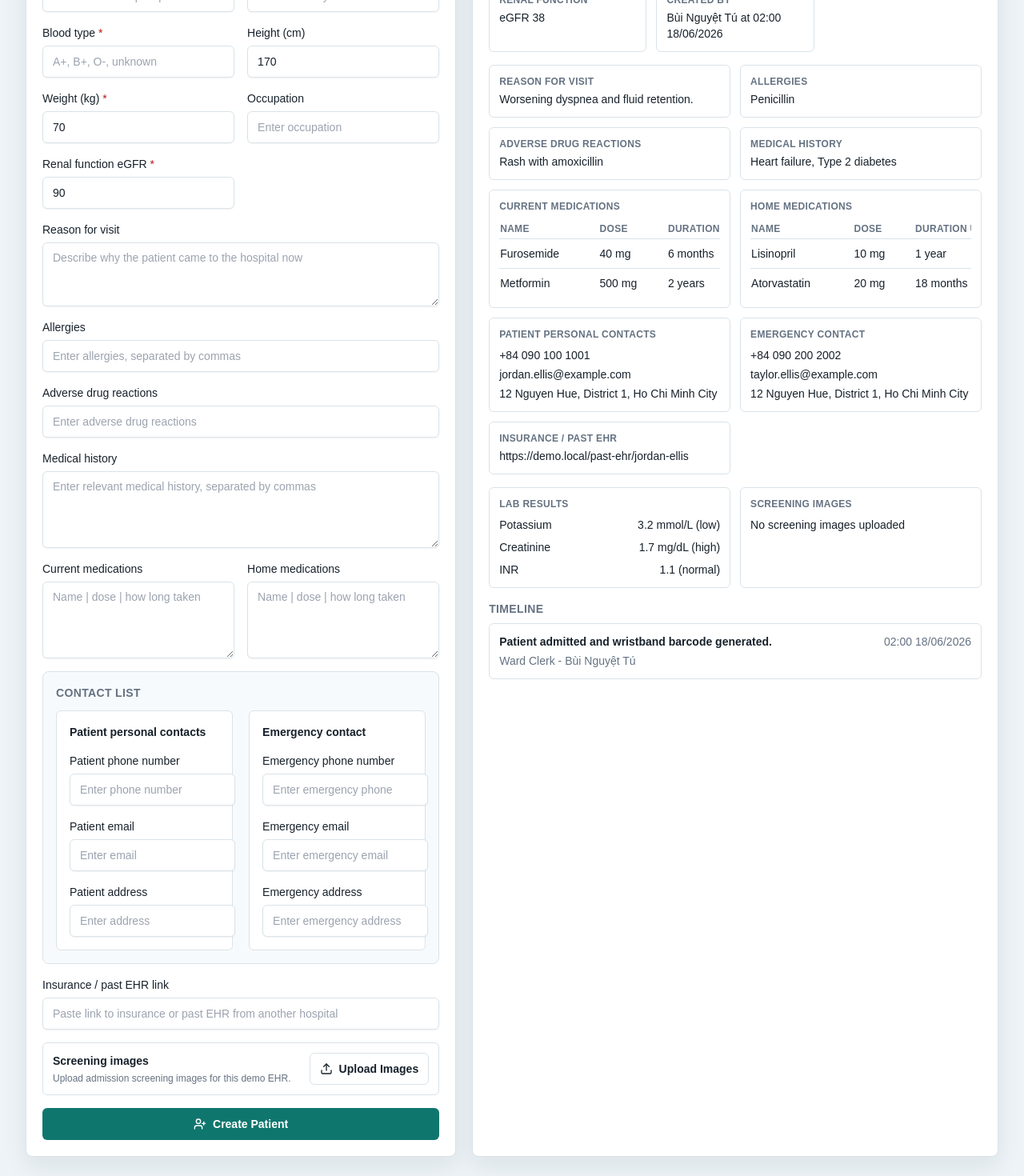
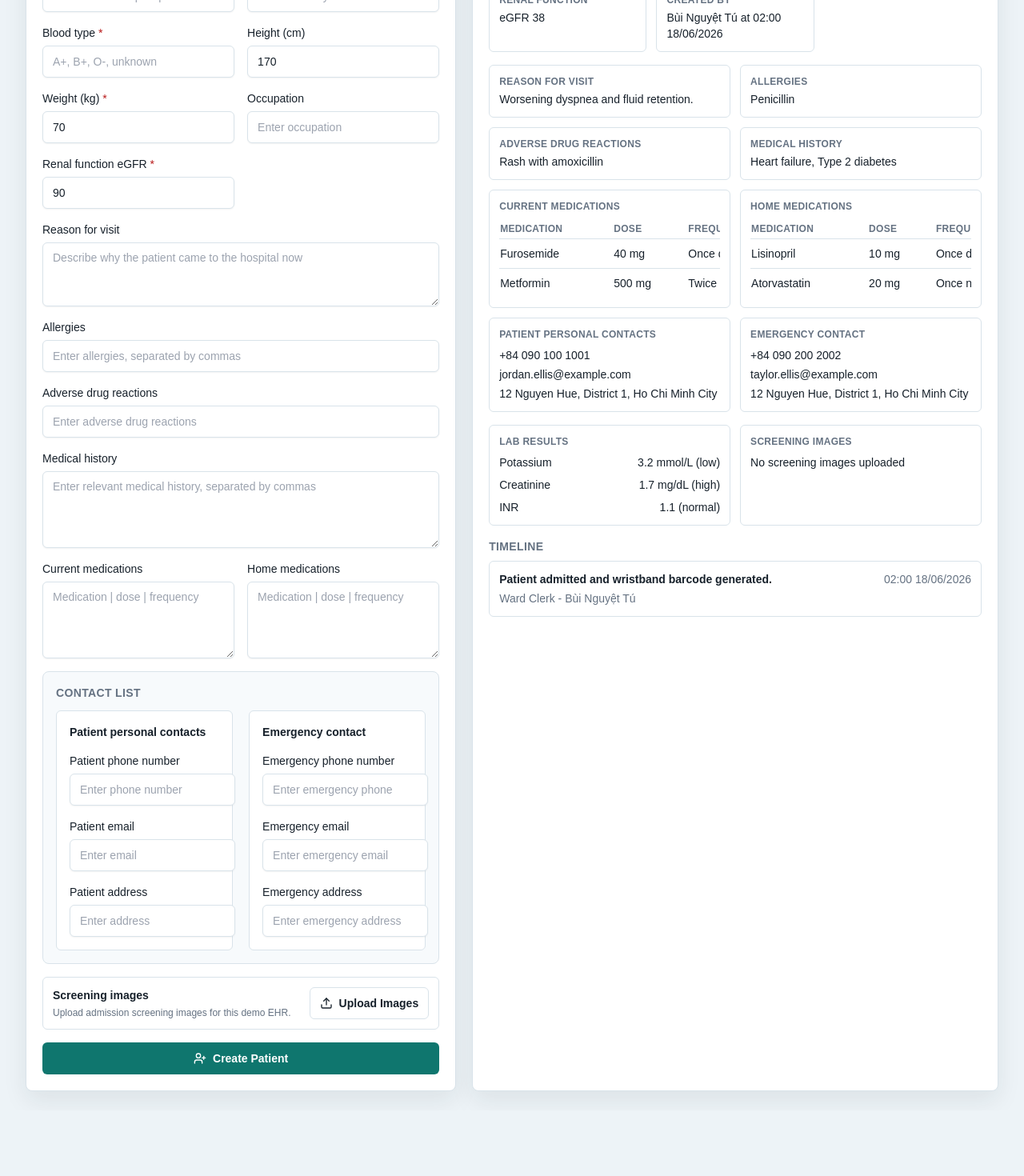
Before and after one commit to ngogiabao16122007-png/informatics, a Next.js app: page / in a window 1280 px wide. Shown: the part 914-2384 px from the top of the page at 80% size. After the commit the page ends 2302 px from the top, so only its background shows below. Built offline with nearby package versions, Linux system fonts and the light colour scheme.

Commit message:
Clarify medication history and remove insurance field

```diff
--- a/app/page.tsx
+++ b/app/page.tsx
@@ -297,8 +297,7 @@ const emptyAdmissionForm = {
   patientAddress: "",
   emergencyPhone: "",
   emergencyEmail: "",
-  emergencyAddress: "",
-  insuranceLink: ""
+  emergencyAddress: ""
 };
 
 type OrderDraft = {
@@ -358,8 +357,8 @@ function splitLines(value: string): string[] {
 
 function parseMedicationDetails(value: string): MedicationHistoryItem[] {
   return splitLines(value).map((line) => {
-    const [name = "", dose = "", duration = ""] = line.split("|").map((part) => part.trim());
-    return { name, dose, duration };
+    const [name = "", dose = "", frequency = ""] = line.split("|").map((part) => part.trim());
+    return { name, dose, frequency };
   });
 }
 
@@ -398,12 +397,18 @@ function fallbackContact(): ContactInfo {
 }
 
 function fallbackMedicationDetails(values: string[]): MedicationHistoryItem[] {
-  return values.map((name) => ({ name, dose: "", duration: "" }));
+  return values.map((name) => ({ name, dose: "", frequency: "" }));
 }
 
 function normalizePatient(patient: Patient): Patient {
-  const currentMedicationDetails = patient.currentMedicationDetails ?? fallbackMedicationDetails(patient.currentMedications ?? []);
-  const homeMedicationDetails = patient.homeMedicationDetails ?? fallbackMedicationDetails(patient.homeMedications ?? []);
+  const currentMedicationDetails = (patient.currentMedicationDetails ?? fallbackMedicationDetails(patient.currentMedications ?? [])).map((item) => ({
+    ...item,
+    frequency: item.frequency ?? item.duration ?? ""
+  }));
+  const homeMedicationDetails = (patient.homeMedicationDetails ?? fallbackMedicationDetails(patient.homeMedications ?? [])).map((item) => ({
+    ...item,
+    frequency: item.frequency ?? item.duration ?? ""
+  }));
 
   return {
     ...patient,
@@ -422,7 +427,6 @@ function normalizePatient(patient: Patient): Patient {
     homeMedicationDetails,
     patientContact: patient.patientContact ?? fallbackContact(),
     emergencyContact: patient.emergencyContact ?? fallbackContact(),
-    insuranceLink: patient.insuranceLink ?? "",
     screeningImages: patient.screeningImages ?? []
   };
 }
@@ -984,8 +988,7 @@ export default function Home() {
       patientAddress: formText(formData, "patientAddress"),
       emergencyPhone: formText(formData, "emergencyPhone"),
       emergencyEmail: formText(formData, "emergencyEmail"),
-      emergencyAddress: formText(formData, "emergencyAddress"),
-      insuranceLink: formText(formData, "insuranceLink")
+      emergencyAddress: formText(formData, "emergencyAddress")
     };
 
     if (!canUse(currentUser.role, "Ward Clerk")) {
@@ -1041,7 +1044,6 @@ export default function Home() {
         email: formValues.emergencyEmail.trim(),
         address: formValues.emergencyAddress.trim()
       },
-      insuranceLink: formValues.insuranceLink.trim(),
       screeningImages: admissionScreeningImages,
       createdAt: timestamp,
       updatedAt: timestamp,
@@ -1289,7 +1291,7 @@ export default function Home() {
                 currentMedications: [...patient.currentMedications, scannedOrder.drugName],
                 currentMedicationDetails: [
                   ...patient.currentMedicationDetails,
-                  { name: scannedOrder.drugName, dose: scannedOrder.dose, duration: "Started during this admission" }
+                  { name: scannedOrder.drugName, dose: scannedOrder.dose, frequency: scannedOrder.frequency }
                 ]
               }
             : patient
@@ -1512,7 +1514,7 @@ export default function Home() {
                   <p className="font-semibold text-clinical-ink">Re-admitted Patient</p>
                   <p className="mt-1 text-clinical-muted">
                     {readmissionPatient
-                      ? `Previous demo EHR found for ${readmissionPatient.name}. Use the insurance or past EHR link below to connect outside records.`
+                      ? `Previous demo EHR found for ${readmissionPatient.name}. Review the existing patient record before creating a new admission.`
                       : "Scan an existing wristband barcode when this is a returning patient."}
                   </p>
                 </div>
@@ -1568,10 +1570,10 @@ export default function Home() {
                 </Field>
                 <div className="grid gap-4 sm:grid-cols-2">
                   <Field label="Current medications">
-                    <textarea name="currentMedications" className={`${inputClass} min-h-24`} placeholder="Name | dose | how long taken" value={admissionForm.currentMedications} onChange={(event) => setAdmissionForm({ ...admissionForm, currentMedications: event.target.value })} />
+                    <textarea name="currentMedications" className={`${inputClass} min-h-24`} placeholder="Medication | dose | frequency" value={admissionForm.currentMedications} onChange={(event) => setAdmissionForm({ ...admissionForm, currentMedications: event.target.value })} />
                   </Field>
                   <Field label="Home medications">
-                    <textarea name="homeMedications" className={`${inputClass} min-h-24`} placeholder="Name | dose | how long taken" value={admissionForm.homeMedications} onChange={(event) => setAdmissionForm({ ...admissionForm, homeMedications: event.target.value })} />
+                    <textarea name="homeMedications" className={`${inputClass} min-h-24`} placeholder="Medication | dose | frequency" value={admissionForm.homeMedications} onChange={(event) => setAdmissionForm({ ...admissionForm, homeMedications: event.target.value })} />
                   </Field>
                 </div>
                 <div className="rounded-lg border border-clinical-line bg-clinical-panel p-4">
@@ -1603,9 +1605,6 @@ export default function Home() {
                     </div>
                   </div>
                 </div>
-                <Field label="Insurance / past EHR link">
-                  <input name="insuranceLink" className={inputClass} placeholder="Paste link to insurance or past EHR from another hospital" value={admissionForm.insuranceLink} onChange={(event) => setAdmissionForm({ ...admissionForm, insuranceLink: event.target.value })} />
-                </Field>
                 <div className="rounded-md border border-clinical-line bg-white p-3">
                   <div className="flex flex-wrap items-center justify-between gap-3">
                     <div>
@@ -2262,7 +2261,6 @@ function PatientSummary({ patient, compact = false }: { patient: Patient; compac
         <MedicationDetailsTable title="Home Medications" medications={patient.homeMedicationDetails} />
         <ContactBlock title="Patient personal contacts" contact={patient.patientContact} />
         <ContactBlock title="Emergency contact" contact={patient.emergencyContact} />
-        <InfoBlock title="Insurance / past EHR" value={patient.insuranceLink || "No link recorded"} />
       </div>
       <div className="grid gap-3 lg:grid-cols-2">
         <div className="rounded-md border border-clinical-line bg-white p-3">
@@ -2312,9 +2310,9 @@ function MedicationDetailsTable({ title, medications }: { title: string; medicat
         <table className="w-full min-w-[360px] text-left text-sm">
           <thead className="text-xs uppercase tracking-wide text-clinical-muted">
             <tr>
-              <th className="py-1 pr-3">Name</th>
+              <th className="py-1 pr-3">Medication</th>
               <th className="py-1 pr-3">Dose</th>
-              <th className="py-1">Duration used</th>
+              <th className="py-1">Frequency</th>
             </tr>
           </thead>
           <tbody>
@@ -2322,7 +2320,7 @@ function MedicationDetailsTable({ title, medications }: { title: string; medicat
               <tr key={`${medication.name}-${index}`} className="border-t border-clinical-line">
                 <td className="py-2 pr-3 font-medium">{medication.name || "-"}</td>
                 <td className="py-2 pr-3">{medication.dose || "-"}</td>
-                <td className="py-2">{medication.duration || "-"}</td>
+                <td className="py-2">{medication.frequency || medication.duration || "-"}</td>
               </tr>
             ))}
           </tbody>
--- a/lib/seed.ts
+++ b/lib/seed.ts
@@ -35,12 +35,12 @@ export const seedState: DemoState = {
       currentMedications: ["Furosemide", "Metformin"],
       homeMedications: ["Lisinopril", "Atorvastatin"],
       currentMedicationDetails: [
-        { name: "Furosemide", dose: "40 mg", duration: "6 months" },
-        { name: "Metformin", dose: "500 mg", duration: "2 years" }
+        { name: "Furosemide", dose: "40 mg", frequency: "Once daily" },
+        { name: "Metformin", dose: "500 mg", frequency: "Twice daily" }
       ],
       homeMedicationDetails: [
-        { name: "Lisinopril", dose: "10 mg", duration: "1 year" },
-        { name: "Atorvastatin", dose: "20 mg", duration: "18 months" }
+        { name: "Lisinopril", dose: "10 mg", frequency: "Once daily" },
+        { name: "Atorvastatin", dose: "20 mg", frequency: "Once nightly" }
       ],
       weightKg: 82,
       renalFunction: 38,
@@ -59,7 +59,6 @@ export const seedState: DemoState = {
         email: "taylor.ellis@example.com",
         address: "12 Nguyen Hue, District 1, Ho Chi Minh City"
       },
-      insuranceLink: "https://demo.local/past-ehr/jordan-ellis",
       screeningImages: [],
       createdAt: now,
       updatedAt: now,
@@ -96,8 +95,8 @@ export const seedState: DemoState = {
       reasonForVisit: "Asthma flare after recent respiratory infection.",
       currentMedications: ["Albuterol"],
       homeMedications: ["Cetirizine"],
-      currentMedicationDetails: [{ name: "Albuterol", dose: "2 puffs", duration: "As needed for 5 years" }],
-      homeMedicationDetails: [{ name: "Cetirizine", dose: "10 mg", duration: "Seasonal use" }],
+      currentMedicationDetails: [{ name: "Albuterol", dose: "2 puffs", frequency: "As needed" }],
+      homeMedicationDetails: [{ name: "Cetirizine", dose: "10 mg", frequency: "Once daily during allergy season" }],
       weightKg: 68,
       renalFunction: 91,
       labs: [
@@ -114,7 +113,6 @@ export const seedState: DemoState = {
         email: "parent.morgan@example.com",
         address: "22 Le Loi, District 3, Ho Chi Minh City"
       },
-      insuranceLink: "https://demo.local/past-ehr/casey-morgan",
       screeningImages: [],
       createdAt: now,
       updatedAt: now,
--- a/lib/types.ts
+++ b/lib/types.ts
@@ -31,7 +31,8 @@ export type ContactInfo = {
 export type MedicationHistoryItem = {
   name: string;
   dose: string;
-  duration: string;
+  frequency: string;
+  duration?: string;
 };
 
 export type Patient = {
@@ -63,7 +64,6 @@ export type Patient = {
   labs: LabResult[];
   patientContact: ContactInfo;
   emergencyContact: ContactInfo;
-  insuranceLink: string;
   screeningImages: string[];
   createdAt: string;
   updatedAt: string;
```
